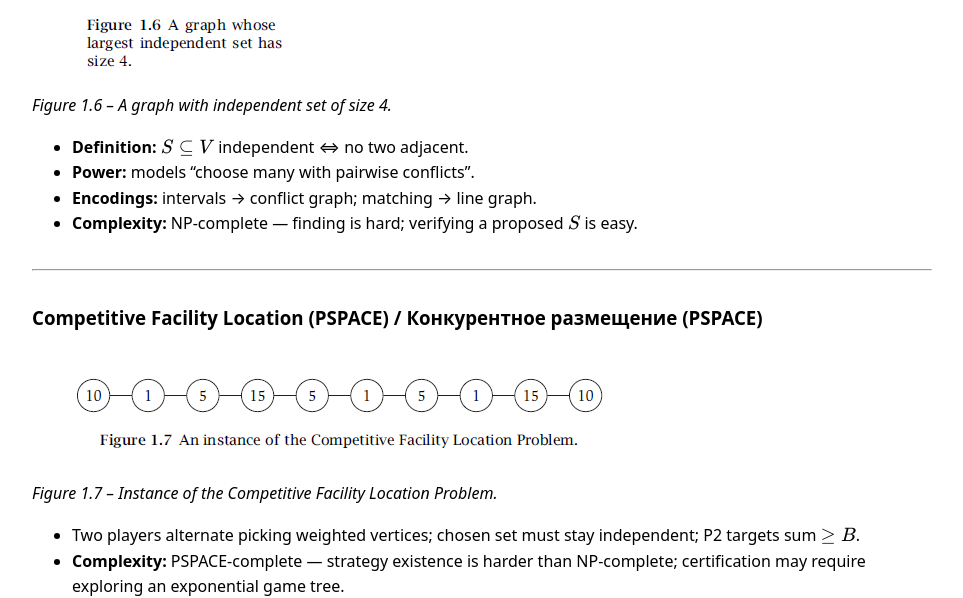
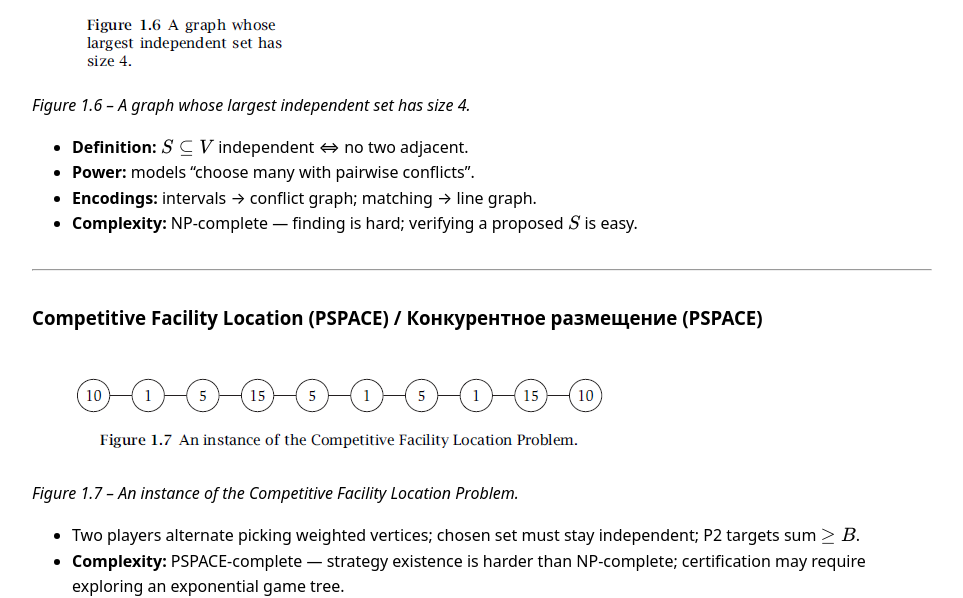
Before and after one commit to lesiaschneider0907/TU_Wien_exams_prep, a Jekyll site: the page built from docs/Algodat/Algodat_chapter1.md, in a window 1280 px wide and 900 px high, scrolled down 4690 px. Shown: the part 166-764 px from the top of the window, without its empty margins (158-1121 px from the left). Built offline with Jekyll 4.4.1, drawn with Linux system fonts in a browser that asks for light colours; some of the changed text lies outside the part shown.

Commit message:
Update Algodat_chapter1.md

```diff
--- a/docs/Algodat/Algodat_chapter1.md
+++ b/docs/Algodat/Algodat_chapter1.md
@@ -31,8 +31,8 @@
 1. Пока есть свободный $m$ с непросмотренными женщинами — предлагает лучшей из ещё не предложенных $w$.
 2. Если $w$ свободна — помолвка; иначе $w$ оставляет более предпочтительного из $\{m,m'\}$.
 
-![Figure 1.2 – Intermediate GS state]({{ '/images/fig1_2.png' | relative_url }})
-*Figure 1.2 – State of G-S algorithm when a free man proposes to a woman.*
+![Figure 1.2 – Intermediate GS state](images/fig1_2.png)
+*Figure 1.2 – An intermediate state of the G-S algorithm when a free man m is proposing to a woman w.*
 
 **Key invariants / Инварианты**
 - **Women:** once first proposal arrives, always engaged; partners only improve.
@@ -55,14 +55,14 @@
 
 ### Graph Basics / База по графам
 
-![Figure 1.3 – Graphs on four nodes]({{ '/images/fig1_3.png' | relative_url }})
-*Figure 1.3 – Graphs (a) and (b) with four nodes.*
+![Figure 1.3 – Graphs on four nodes](images/fig1_3.png)
+*Figure 1.3 – Each of (a) and (b) depicts a graph on four nodes.*
 
 ---
 
 ### Interval Scheduling (Greedy) / Планирование интервалов (жадно)
 
-![Figure 1.4 – Interval Scheduling instance]({{ '/images/fig1_4.png' | relative_url }})
+![Figure 1.4 – Interval Scheduling instance](images/fig1_4.png)
 *Figure 1.4 – An instance of the Interval Scheduling Problem.*
 
 **EN**
@@ -96,7 +96,7 @@
 
 ### Bipartite Matching (Augmentation/Flow) / Двудольное паросочетание
 
-![Figure 1.5 – Bipartite graph]({{ '/images/fig1_5.png' | relative_url }})
+![Figure 1.5 – Bipartite graph](images/fig1_5.png)
 *Figure 1.5 – A bipartite graph.*
 
 **Core ideas / Основы**
@@ -108,8 +108,8 @@
 
 ### Independent Set (NP-complete) / Независимое множество (NP-полная)
 
-![Figure 1.6 – Graph with maximum independent set]({{ '/images/fig1_6.png' | relative_url }})
-*Figure 1.6 – A graph with independent set of size 4.*
+![Figure 1.6 – Graph with maximum independent set](images/fig1_6.png)
+*Figure 1.6 – A graph whose largest independent set has size 4.*
 
 - **Definition:** $S\subseteq V$ independent ⇔ no two adjacent.
 - **Power:** models “choose many with pairwise conflicts”.
@@ -120,8 +120,8 @@
 
 ### Competitive Facility Location (PSPACE) / Конкурентное размещение (PSPACE)
 
-![Figure 1.7 – Facility location instance]({{ '/images/fig1_7.png' | relative_url }})
-*Figure 1.7 – Instance of the Competitive Facility Location Problem.*
+![Figure 1.7 – Facility location instance](images/fig1_7.png)
+*Figure 1.7 – An instance of the Competitive Facility Location Problem.*
 
 - Two players alternate picking weighted vertices; chosen set must stay independent; P2 targets sum $\ge B$.
 - **Complexity:** PSPACE-complete — strategy existence is harder than NP-complete; certification may require exploring an exponential game tree.
```
